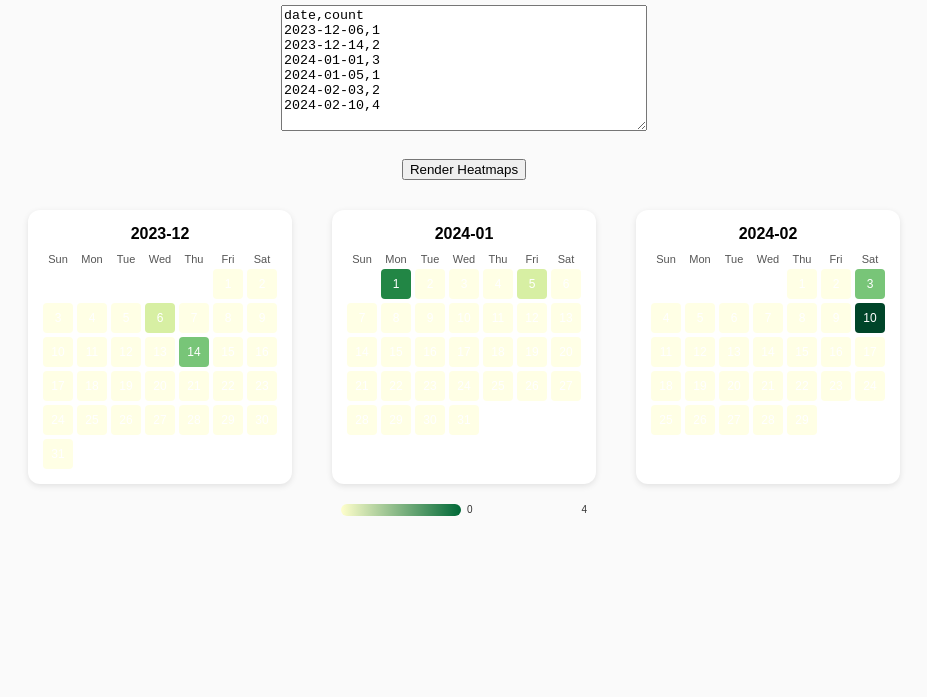
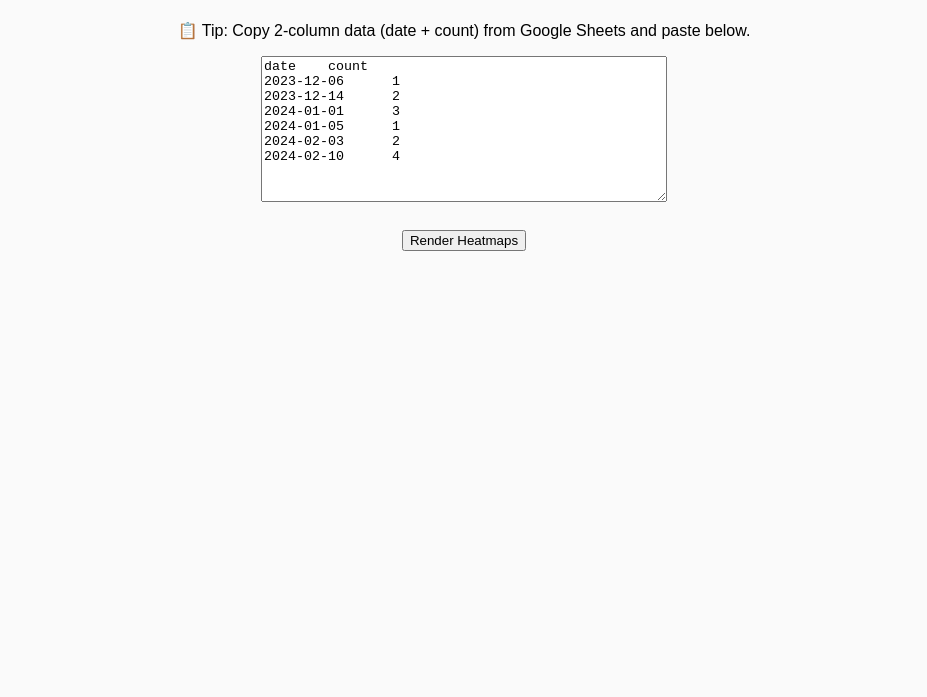
Before and after one commit to purrrfecto/js-monthly-heatmap, a plain HTML site: page test.html in a window 1280 px wide. Shown: the part 103-800 px from the top of the page, without its empty margins (176-1103 px from the left). Drawn offline with nearby package versions, Linux system fonts and the light colour scheme.

Commit message:
Update test.html
accept tab seperated input (directly copy paste from google sheet)

```diff
--- a/test.html
+++ b/test.html
@@ -2,7 +2,7 @@
 <html lang="en">
 <head>
   <meta charset="UTF-8">
-  <title>Monthly Heatmap (Multi-Month, YlGn)</title>
+  <title>Google Sheets-Compatible Monthly Heatmap (YlGn)</title>
   <script src="https://d3js.org/d3.v7.min.js"></script>
   <style>
     body {
@@ -14,9 +14,11 @@
       background: #fafafa;
     }
     textarea {
-      width: 360px;
-      height: 120px;
+      width: 400px;
+      height: 140px;
       margin-bottom: 10px;
+      font-family: monospace;
+      white-space: pre;
     }
     #heatmaps {
       display: flex;
@@ -66,29 +68,32 @@
     }
     .legend-bar {
       height: 12px;
-      width: 120px;
+      width: 160px;
       background: linear-gradient(to right, #ffffcc, #006837);
       border-radius: 6px;
     }
     .legend-labels {
       display: flex;
       justify-content: space-between;
-      width: 120px;
+      width: 160px;
       font-size: 10px;
       color: #333;
     }
   </style>
 </head>
 <body>
-  <h2>🌿 Multi-Month Heatmap (YlGn)</h2>
+  <h2>🌿 Google Sheets-Compatible Monthly Heatmap (YlGn)</h2>
 
-  <textarea id="csvInput">date,count
-2023-12-06,1
-2023-12-14,2
-2024-01-01,3
-2024-01-05,1
-2024-02-03,2
-2024-02-10,4</textarea><br>
+  <p>📋 Tip: Copy 2-column data (date + count) from Google Sheets and paste below.</p>
+
+  <textarea id="csvInput">date	count
+2023-12-06	1
+2023-12-14	2
+2024-01-01	3
+2024-01-05	1
+2024-02-03	2
+2024-02-10	4</textarea><br>
+
   <button id="renderBtn">Render Heatmaps</button>
 
   <div id="heatmaps"></div>
@@ -97,96 +102,7 @@
   <script>
     document.getElementById('renderBtn').addEventListener('click', renderAllHeatmaps);
 
-    function renderAllHeatmaps() {
-      const csvText = document.getElementById('csvInput').value.trim();
-      const parsed = d3.csvParse(csvText, d => ({
-        date: new Date(d.date),
-        count: +d.count
-      }));
-
-      if (parsed.length === 0) return;
-
-      // Group data by month-year
-      const grouped = d3.group(parsed, d => d3.timeFormat("%Y-%m")(d.date));
-      const allCounts = parsed.map(d => d.count);
-      const maxValue = d3.max(allCounts);
-      const color = d3.scaleSequential(d3.interpolateYlGn).domain([0, maxValue || 1]);
-
-      const container = d3.select("#heatmaps");
-      container.selectAll("*").remove();
-
-      for (const [monthKey, data] of grouped) {
-        const [year, monthStr] = monthKey.split("-");
-        const yearNum = +year;
-        const monthNum = +monthStr - 1;
-        const daysInMonth = new Date(yearNum, monthNum + 1, 0).getDate();
-
-        const valueMap = new Map(
-          data.map(d => [d3.timeFormat("%Y-%m-%d")(d.date), d.count])
-        );
-
-        const firstDayWeekday = new Date(yearNum, monthNum, 1).getDay();
-
-        // Fill day data aligned by weekday
-        const days = [];
-        for (let i = 0; i < firstDayWeekday; i++) {
-          days.push(null); // Empty leading cells
-        }
-        for (let day = 1; day <= daysInMonth; day++) {
-          const date = new Date(yearNum, monthNum, day);
-          const key = d3.timeFormat("%Y-%m-%d")(date);
-          days.push({ day, count: valueMap.get(key) || 0 });
-        }
-
-        // Create month container
-        const monthDiv = container.append("div")
-          .attr("class", "month-container");
-
-        monthDiv.append("div")
-          .attr("class", "month-label")
-          .text(`${year}-${monthStr}`);
-
-        // Add weekday headers
-        const weekdayHeader = monthDiv.append("div")
-          .attr("class", "grid weekday-header");
-        ["Sun", "Mon", "Tue", "Wed", "Thu", "Fri", "Sat"].forEach(d =>
-          weekdayHeader.append("div").text(d)
-        );
-
-        // Create grid
-        const grid = monthDiv.append("div")
-          .attr("class", "grid");
-
-        days.forEach(d => {
-          if (d === null) {
-            grid.append("div").style("visibility", "hidden");
-          } else {
-            grid.append("div")
-              .attr("class", "day")
-              .style("background", color(d.count))
-              .text(d.day);
-          }
-        });
-      }
-
-      renderLegend(maxValue);
-    }
-
-    function renderLegend(maxValue) {
-      const legend = d3.select("#legend");
-      legend.selectAll("*").remove();
-
-      const legendDiv = legend.append("div").attr("class", "legend");
-      legendDiv.append("div").attr("class", "legend-bar")
-        .style("background", "linear-gradient(to right, #ffffcc, #006837)");
-
-      const labels = legendDiv.append("div").attr("class", "legend-labels");
-      labels.append("span").text("0");
-      labels.append("span").text(maxValue || 1);
-    }
-
-    // Auto-render on load
-    renderAllHeatmaps();
-  </script>
-</body>
-</html>
+    function parseFlexibleCSV(text) {
+      // Normalize tabs from Google Sheets into commas
+      let cleaned = text
+        .replace(/\t/g,
```
